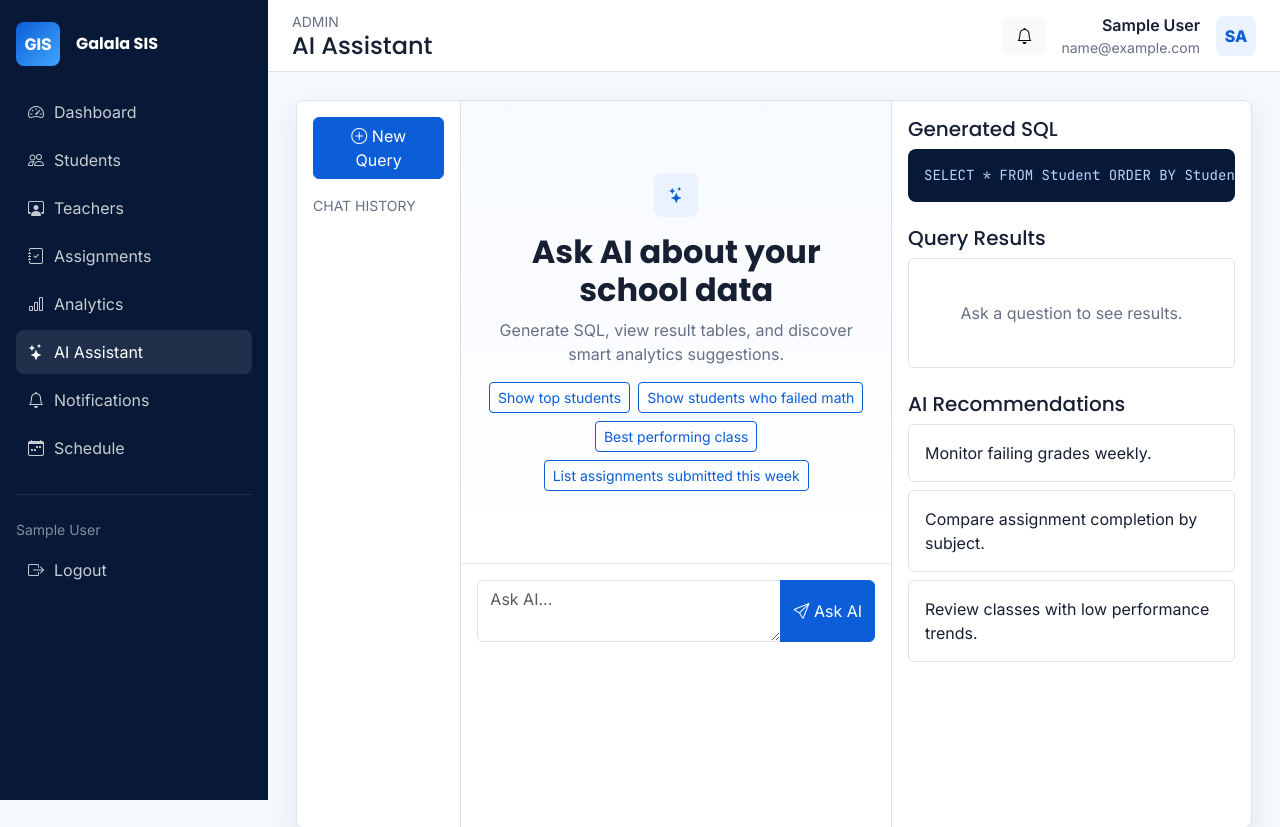
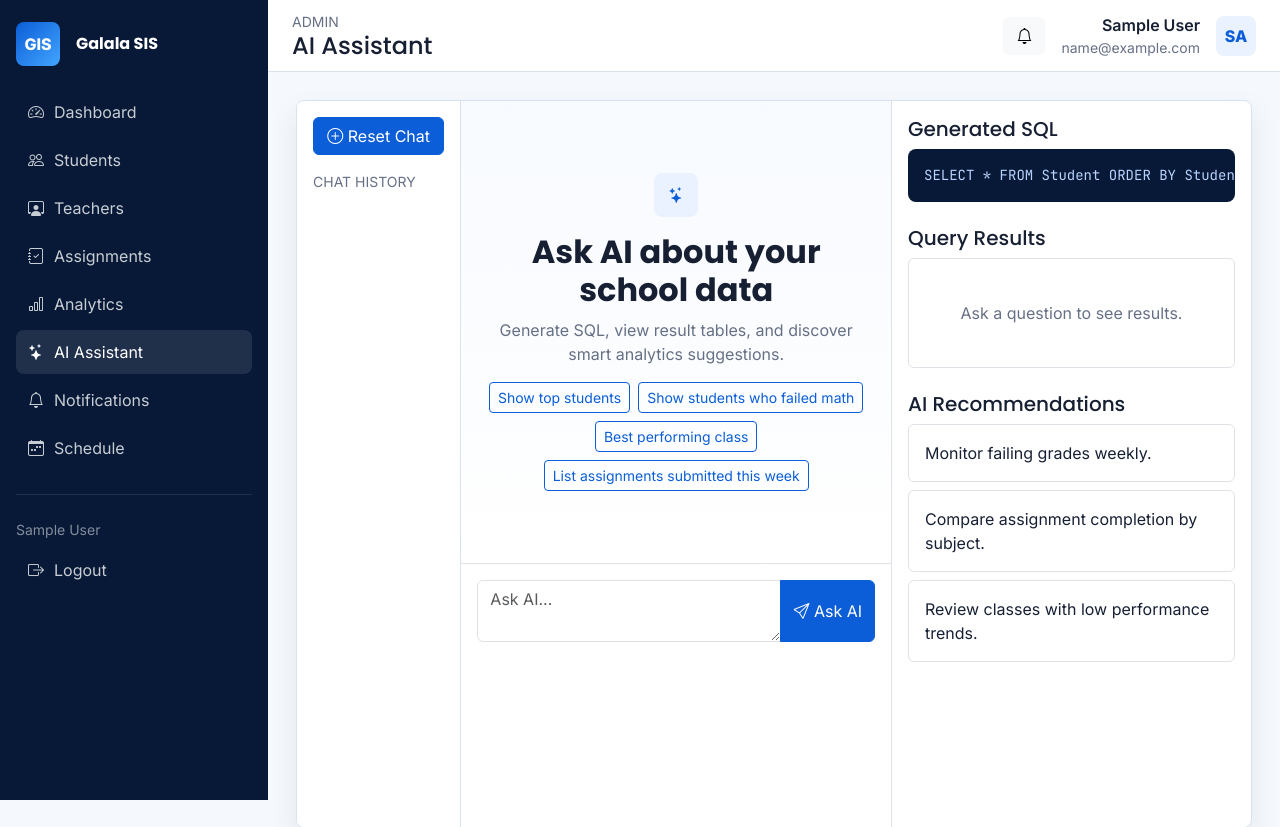
Before and after one commit to Kevoharvey/School-Information-System, a Flask app: page /ai-assistant in a window 1280 px wide. Shown: the top 827 px of the page. Run offline with Flask 3, Linux system fonts and the light colour scheme; the visitor is signed in with stand-in values (Sample User, id 1); parts of the project's set-up code (start-up, migrations or seed data) failed here and were passed over.

Commit message:
feat: implement chat reset functionality for the AI assistant

````diff
--- a/app.py
+++ b/app.py
@@ -1049,10 +1049,28 @@ def fallback_ai(question):
     }
 
 
-def generate_sql(question):
+def build_ai_prompt(question, history=None):
+    prompt_parts = [DB_SCHEMA]
+    if history:
+        transcript = []
+        for turn in history:
+            user_question = (turn.get("question") or "").strip()
+            ai_reply = (turn.get("explanation") or "").strip()
+            if user_question:
+                transcript.append(f'User: "{user_question}"')
+            if ai_reply:
+                transcript.append(f'Assistant: "{ai_reply}"')
+        if transcript:
+            prompt_parts.append("Previous conversation context:")
+            prompt_parts.append("\n".join(transcript))
+    prompt_parts.append(f'User question: "{question}"')
+    return "\n".join(prompt_parts)
+
+
+def generate_sql(question, history=None):
     if not ai_client:
         return fallback_ai(question)
-    prompt = DB_SCHEMA + f'\nUser question: "{question}"'
+    prompt = build_ai_prompt(question, history)
     response = ai_client.models.generate_content(model="gemini-2.0-flash", contents=prompt)
     raw = response.text.strip()
     raw = re.sub(r"^```json\s*", "", raw)
@@ -1066,6 +1084,13 @@ def ai_assistant():
     return render_template("ai_assistant.html")
 
 
+@app.route("/ai-assistant/reset", methods=["POST"])
+@role_required("teacher", "admin")
+def ai_reset():
+    session.pop("ai_chat_history", None)
+    return jsonify({"status": "ok"})
+
+
 @app.route("/ai-assistant/query", methods=["POST"])
 @role_required("teacher", "admin")
 def ai_query():
@@ -1073,7 +1098,8 @@ def ai_query():
     if not question:
         return jsonify({"error": "Question is required."}), 400
     try:
-        ai_json = generate_sql(question)
+        history = session.get("ai_chat_history") or []
+        ai_json = generate_sql(question, history)
         sql_query = (ai_json.get("sql") or "").strip().rstrip(";")
         if not re.match(r"^select\b", sql_query, re.IGNORECASE):
             return jsonify({"error": "Only SELECT queries are allowed."}), 400
@@ -1081,9 +1107,12 @@ def ai_query():
             return jsonify({"error": "Unsafe SQL keyword detected."}), 400
         rows = query(sql_query) or []
         columns = list(rows[0].keys()) if rows else []
+        explanation = ai_json.get("explanation") or "Query completed."
+        history.append({"question": question, "explanation": explanation})
+        session["ai_chat_history"] = history[-8:]
         return jsonify(
             {
-                "explanation": ai_json.get("explanation") or "Query completed.",
+                "explanation": explanation,
                 "sql": sql_query,
                 "columns": columns,
                 "rows": [list(row.values()) for row in rows],
--- a/static/js/ai_assistant.js
+++ b/static/js/ai_assistant.js
@@ -5,6 +5,7 @@ document.addEventListener("DOMContentLoaded", () => {
   const sql = document.querySelector("#generatedSql");
   const results = document.querySelector("#queryResults");
   const history = document.querySelector("#chatHistory");
+  const newQueryButton = document.querySelector("#newQueryButton");
 
   const appendMessage = (type, text) => {
     const wrap = document.createElement("div");
@@ -61,6 +62,26 @@ document.addEventListener("DOMContentLoaded", () => {
     }
   };
 
+  const resetChat = async () => {
+    try {
+      await fetch("/ai-assistant/reset", { method: "POST" });
+    } catch (_error) {
+      // UI reset should still proceed even if reset request fails.
+    }
+    chat.innerHTML = `
+      <div class="text-center mx-auto my-5 intro-narrow">
+        <div class="icon-box mx-auto mb-3"><i class="bi bi-stars"></i></div>
+        <h2 class="brand-font fw-bold">Ask AI about your school data</h2>
+        <p class="text-muted-soft">Generate SQL, view result tables, and discover smart analytics suggestions.</p>
+      </div>
+    `;
+    history.innerHTML = "";
+    sql.textContent = "SELECT * FROM Student ORDER BY Student_ID DESC;";
+    results.innerHTML = '<div class="empty-state">Ask a question to see results.</div>';
+    input.value = "";
+    input.focus();
+  };
+
   send?.addEventListener("click", ask);
   input?.addEventListener("keydown", (event) => {
     if (event.key === "Enter" && !event.shiftKey) {
@@ -74,4 +95,5 @@ document.addEventListener("DOMContentLoaded", () => {
       input.focus();
     });
   });
+  newQueryButton?.addEventListener("click", resetChat);
 });
--- a/templates/ai_assistant.html
+++ b/templates/ai_assistant.html
@@ -7,7 +7,7 @@
 {% block content %}
 <div class="chat-shell d-flex content-card overflow-hidden">
   <aside class="chat-history p-3">
-    <button class="btn btn-primary w-100 mb-3" type="button"><i class="bi bi-plus-circle"></i> New Query</button>
+    <button class="btn btn-primary w-100 mb-3" id="newQueryButton" type="button"><i class="bi bi-plus-circle"></i> Reset Chat</button>
     <div class="small text-muted-soft text-uppercase mb-2">Chat history</div>
     <div id="chatHistory" class="list-group list-group-flush"></div>
   </aside>
````
